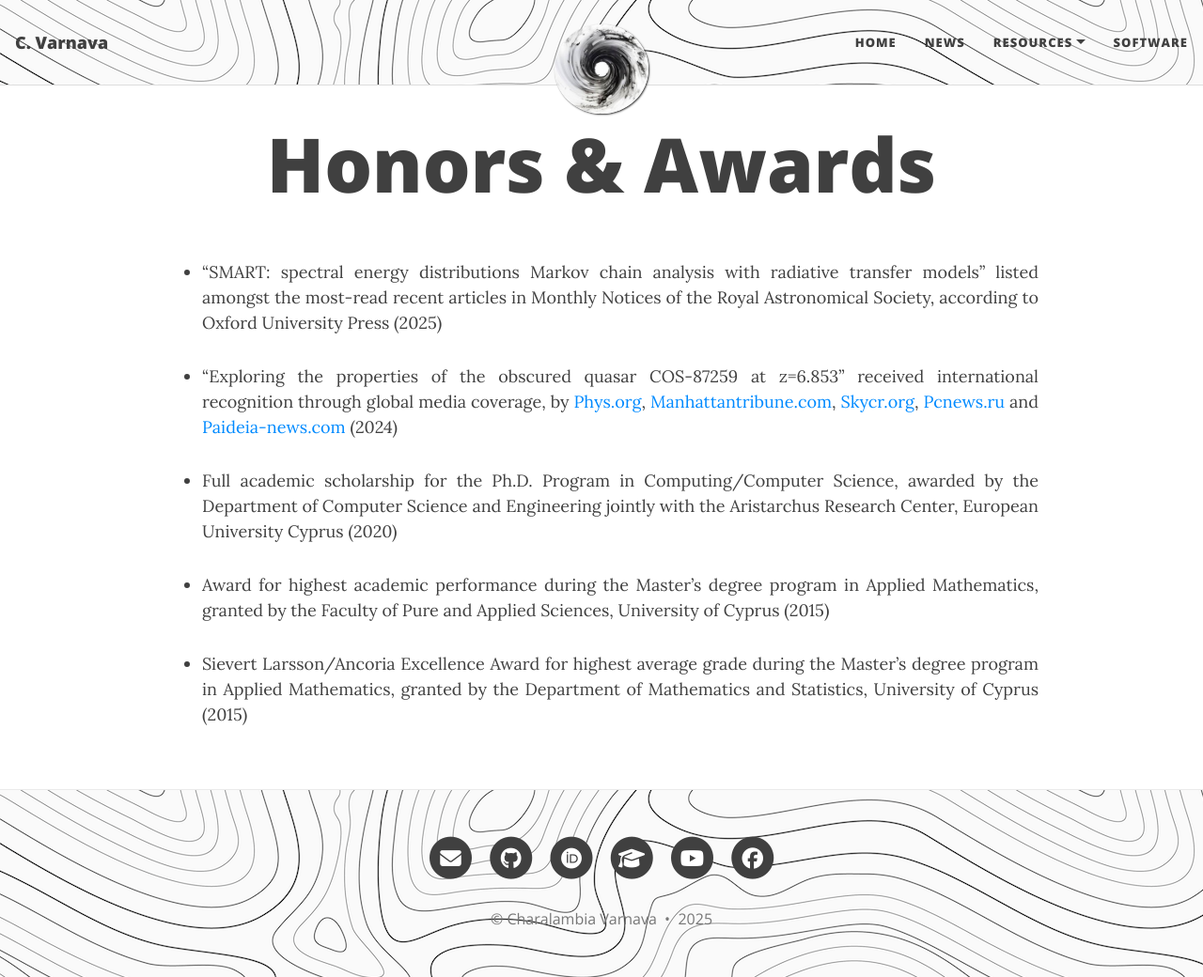
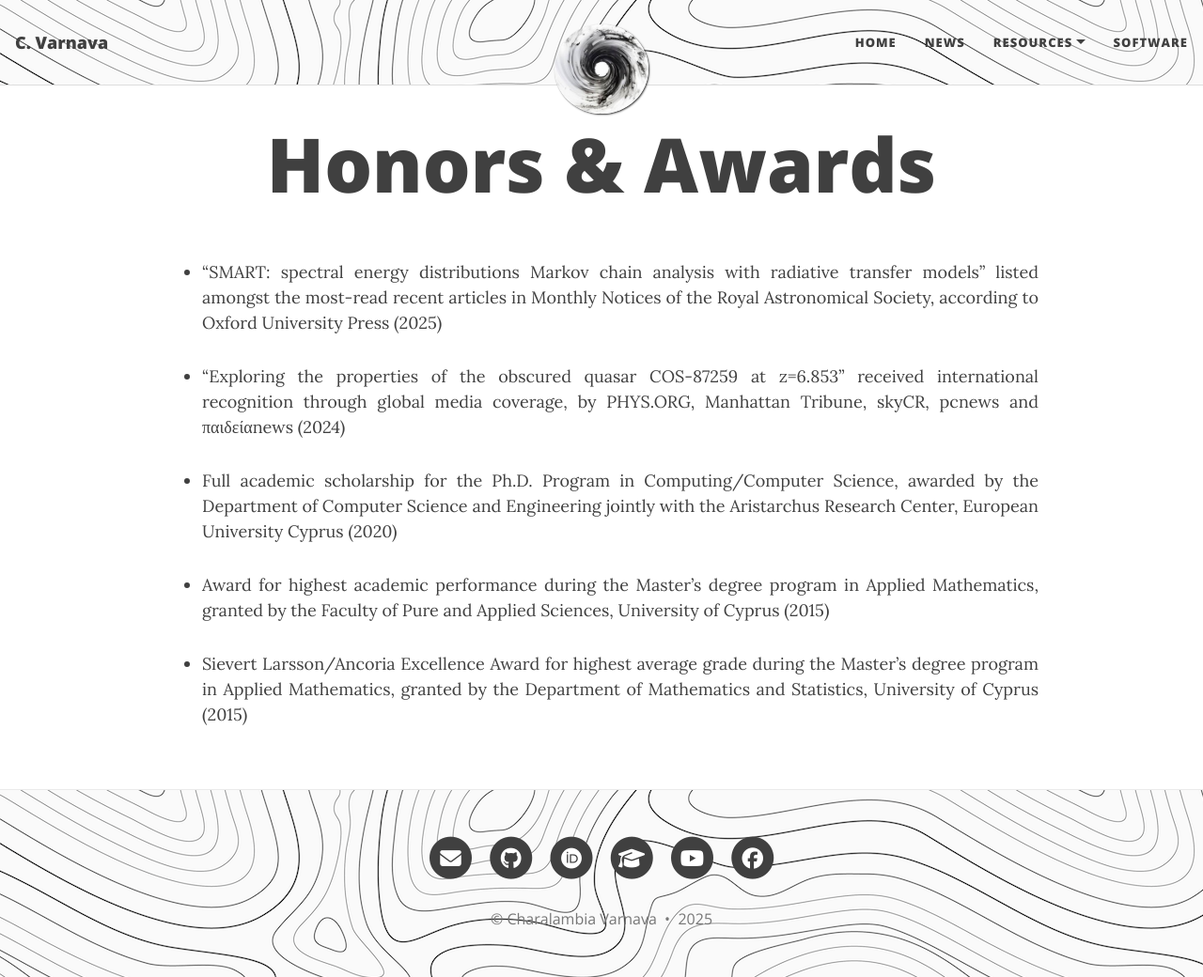
Before and after one commit to ch-var/ch-var.github.io, a Jekyll site: the page built from honors_awards.html, in a window 1280 px wide and 1040 px high. Shown: the whole window at 94% size. Built offline with Jekyll 4.4.1, drawn with Linux system fonts in a browser that asks for light colours.

Commit message:
Update honors_awards.html

```diff
--- a/honors_awards.html
+++ b/honors_awards.html
@@ -24,7 +24,7 @@ title: Honors & Awards
 <ul>
 <li class="responsive-margin">“SMART: spectral energy distributions Markov chain analysis with radiative transfer models” listed amongst the most-read recent articles in Monthly Notices of the Royal Astronomical Society, according to Oxford University Press (2025)</li>
 <p></p>
-<li class="responsive-margin">“Exploring the properties of the obscured quasar COS-87259 at z=6.853” received international recognition through global media coverage, by <a href="https://phys.org/news/2024-10-astronomers-explore-properties-obscured-hyperluminous.html">Phys.org</a>, <a href="https://manhattantribune.com/astronomers-explore-the-properties-of-a-dark-hyperluminous-quasar/">Manhattantribune.com</a>, <a href="https://skycr.org/2024/10/21/exploran-las-propiedades-de-un-cuasar-hiperluminoso-oscurecido/">Skycr.org</a>, <a href="https://pcnews.ru/news/astronomy_obnaruzili_sverhmassivnuu_cernuu_dyru_v_centre_galaktiki_cos_87259-1530160.html#gsc.tab=0">Pcnews.ru</a> and <a href="https://paideia-news.com/panepistimio-frederick/2024/11/11/ereynitria-toy-eyropaikoy-panepistimioy-meleta-ena-protogono-yperfoteino-kbazar">Paideia-news.com</a></a> (2024)</li>
+<li class="responsive-margin">“Exploring the properties of the obscured quasar COS-87259 at z=6.853” received international recognition through global media coverage, by PHYS.ORG, Manhattan Tribune, skyCR, pcnews and παιδείαnews (2024)</li>
 <p></p>
 <li class="responsive-margin">Full academic scholarship for the Ph.D. Program in Computing/Computer Science, awarded by the Department of Computer Science and Engineering jointly with the Aristarchus Research Center, European University Cyprus (2020)</li>
 <p></p>
```
